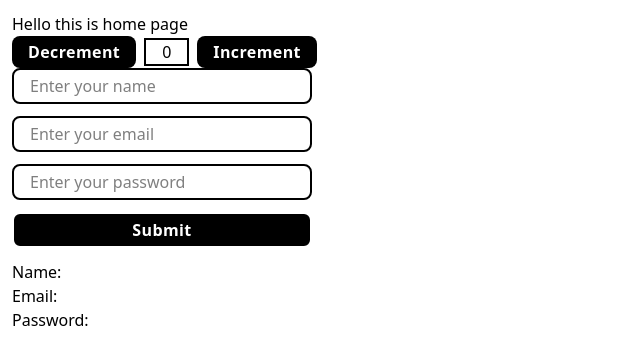
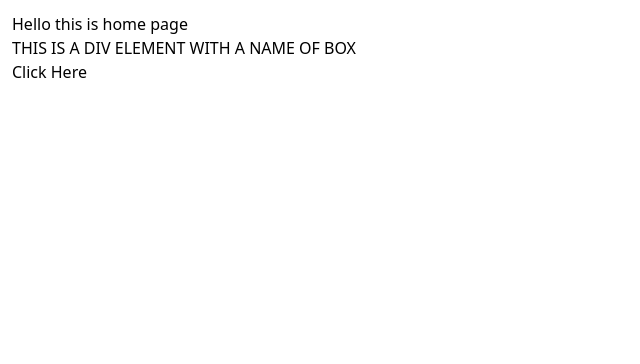
Before and after one commit to saad-mamun/Typescript-In-Next.js, a Next.js app: page / in a window 1280 px wide. Shown: the top 364 px of the page, without its empty margins (0-640 px from the left). Built offline with nearby package versions, Linux system fonts and the light colour scheme.

Commit message:
ElementWrapper

```diff
--- a/app/page.tsx
+++ b/app/page.tsx
@@ -1,11 +1,14 @@
+"use client";
+// use client use for ElementWrapper
+
 // import AdminInfo from "@/components/AdminInfo";
 // import MyFC from "@/components/FC";
 // import MyChildren from "@/components/MyChildren";
 // import User from "@/components/User";
 // import UserInfo from "@/components/UserInfo";
-
-import Counter from "@/components/Counter";
-import From from "@/components/From";
+// import Counter from "@/components/Counter";
+// import From from "@/components/From";
+import ElementWrapper from "@/components/ElementWrapper";
 
 const HomePage = () => {
   return (
@@ -32,8 +35,16 @@ const HomePage = () => {
         employer="Yes"
       /> */}
 
-      <Counter/>
-      <From/>
+      {/* <Counter/>
+      <From/> */}
+
+      {/* Element Wrapper page */}
+      <ElementWrapper elementType="div" classname="box">
+        <p>THIS IS A DIV ELEMENT WITH A NAME OF BOX</p>
+      </ElementWrapper>
+      <ElementWrapper elementType="button" onClick={() => alert("Button called")}>
+        Click Here
+      </ElementWrapper>
     </section>
   );
 };
--- /dev/null
+++ b/components/ElementWrapper.tsx
@@ -0,0 +1,26 @@
+
+import { FC, ReactNode } from "react";
+
+interface ElementWrapperProps {
+  elementType: "div" | "span" | "h1" | "button";
+  children: ReactNode;
+  classname?: string;
+  onClick?: () => void;
+}
+
+const ElementWrapper: FC<ElementWrapperProps> = ({
+  elementType,
+  children,
+  classname,
+  onClick,
+}) => {
+
+ const Element = elementType as keyof JSX.IntrinsicElements
+
+
+  return <Element classname={classname} onClick={onClick} >
+    {children}
+  </Element>;
+};
+
+export default ElementWrapper;
```
